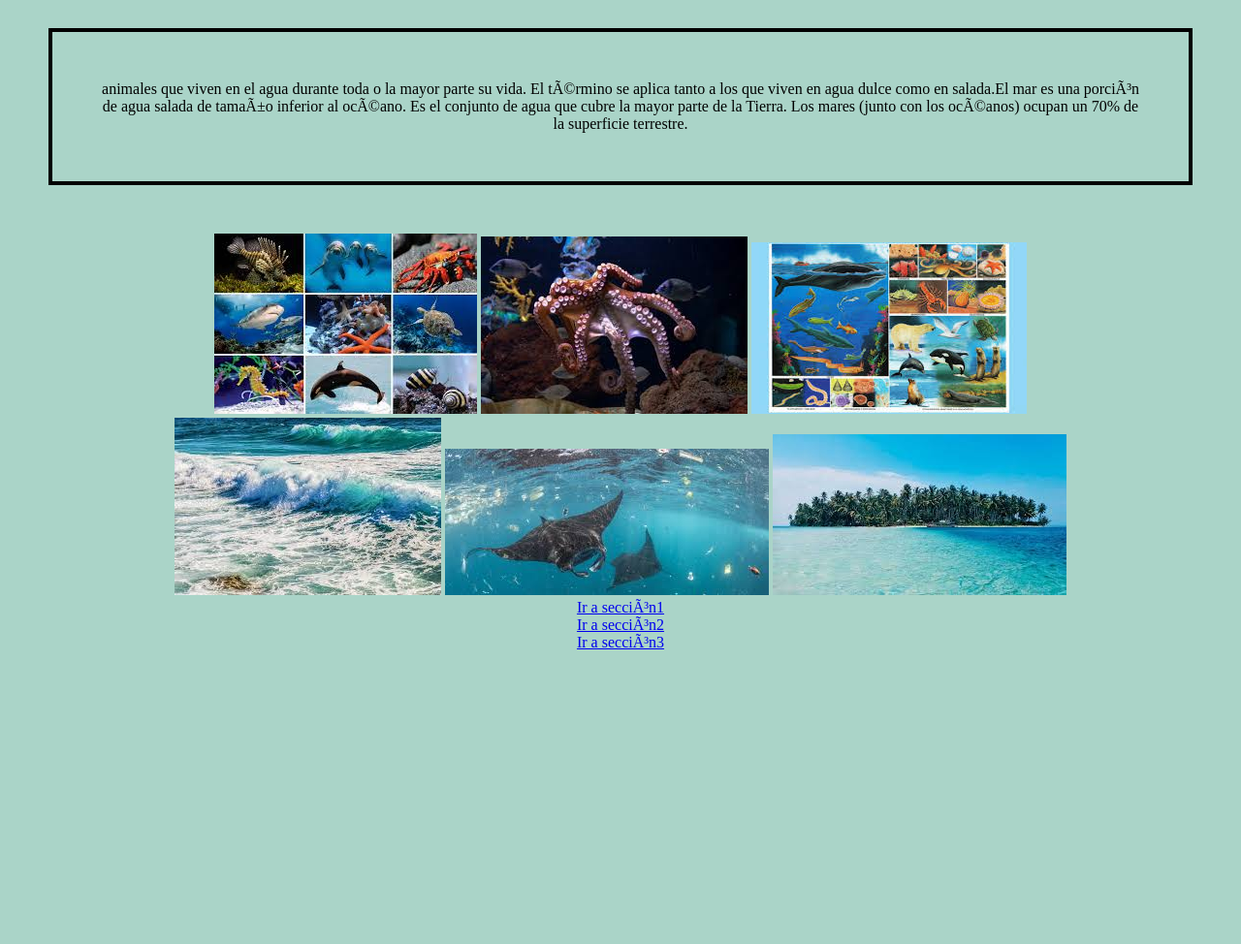
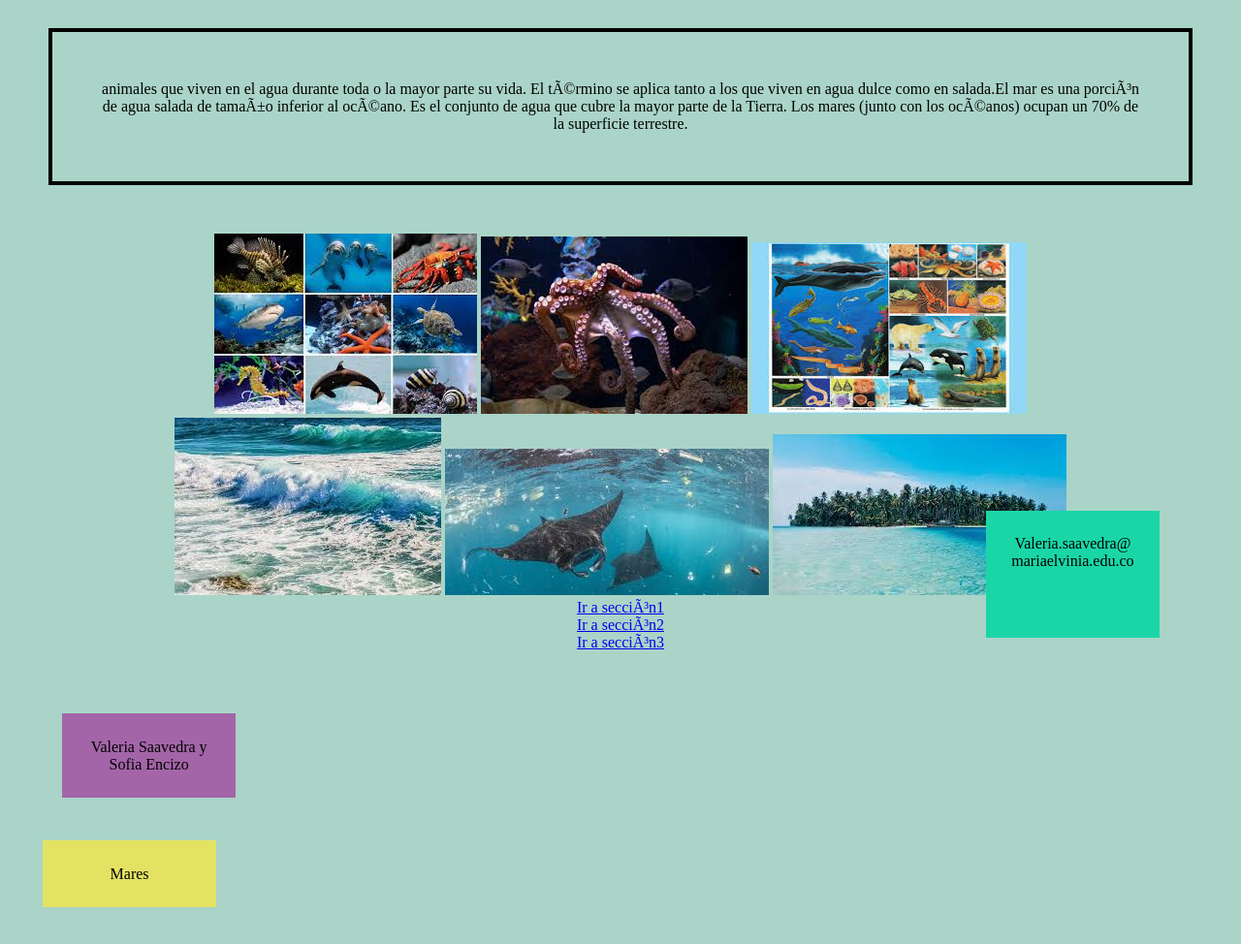
Before and after one commit to valerisaavedr/MaresAnimalesAcuaticos, a plain HTML site: page index.html/index.html in a window 1280 px wide. Shown: the part 58-1032 px from the top of the page at 97% size. Before the commit the page ends 800 px from the top, so only its background shows below. Drawn offline with Linux system fonts and the light colour scheme.

Commit message:
version 50

```diff
--- a/index.html/index.html
+++ b/index.html/index.html
@@ -25,5 +25,18 @@
 		<a href="seccion2.html">Ir a sección2</a><br>
 		<a href="seccion3.html">Ir a sección3</a>
 
+		<div class="cuadro1">
+			Valeria Saavedra y Sofia Encizo
+		</div>
+		<div class="cuadro2">
+			Animales acuaticos
+		</div>
+		<div class="cuadro3">
+			Mares
+		</div>
+		<div class="cuadro4">
+			Valeria.saavedra@
+			mariaelvinia.edu.co
+		</div>
 	</body>
 </html>
--- a/index.html/style.css
+++ b/index.html/style.css
@@ -17,3 +17,48 @@ body{
     background-color: rgb(235, 13, 105);
     text-align: center;
 }
+
+.cuadro1{
+    width: 10%;
+    height: 10%;
+    padding: 2%;
+    background-color: rgb(163, 101, 168);
+    margin: 5%;
+
+    position: static;
+    bottom: 20px;
+    right: 20px;
+}
+.cuadro2{
+    width: 10%;
+    height: 10%;
+    padding: 2%;
+    background-color: rgb(13, 149, 228);
+    margin: 5%;
+
+    position: absolute;
+    bottom: 20px;
+    right: 20px;
+}
+.cuadro3{
+    width: 10%;
+    height: 10%;
+    padding: 2%;
+    background-color: rgb(228, 226, 99);
+    margin: 5%;
+
+    position: relative;
+    bottom: 20px;
+    right: 20px;
+}
+.cuadro4{
+    width: 10%;
+    height: 10%;
+    padding: 2%;
+    background-color: rgb(26, 214, 167);
+    margin: 5%;
+
+    position: fixed;
+    bottom: 20px;
+    right: 20px;
+}
```
